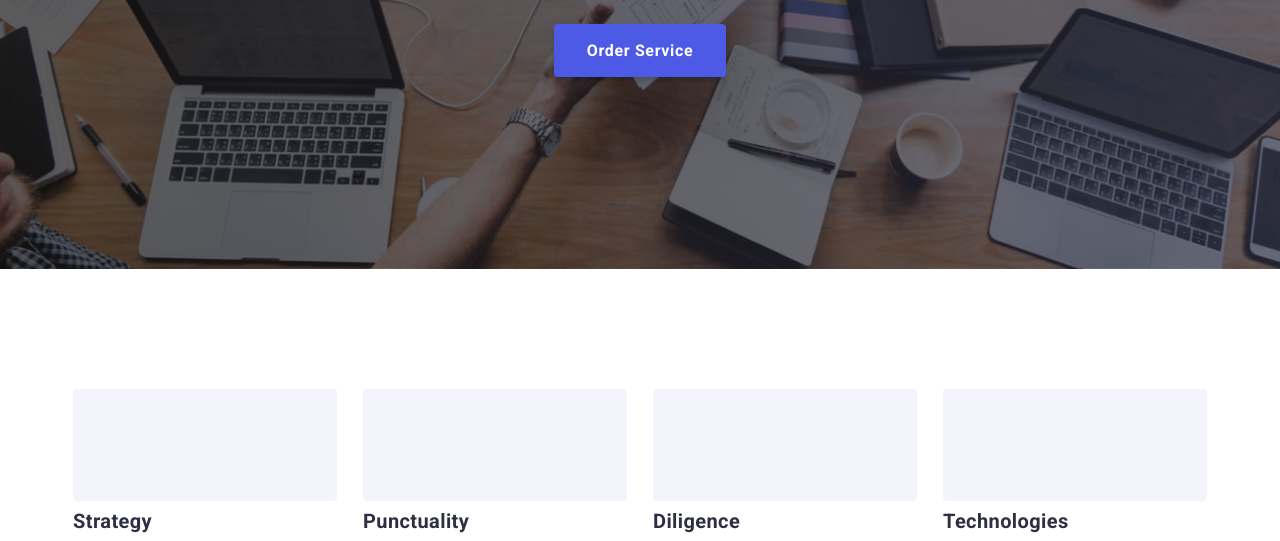
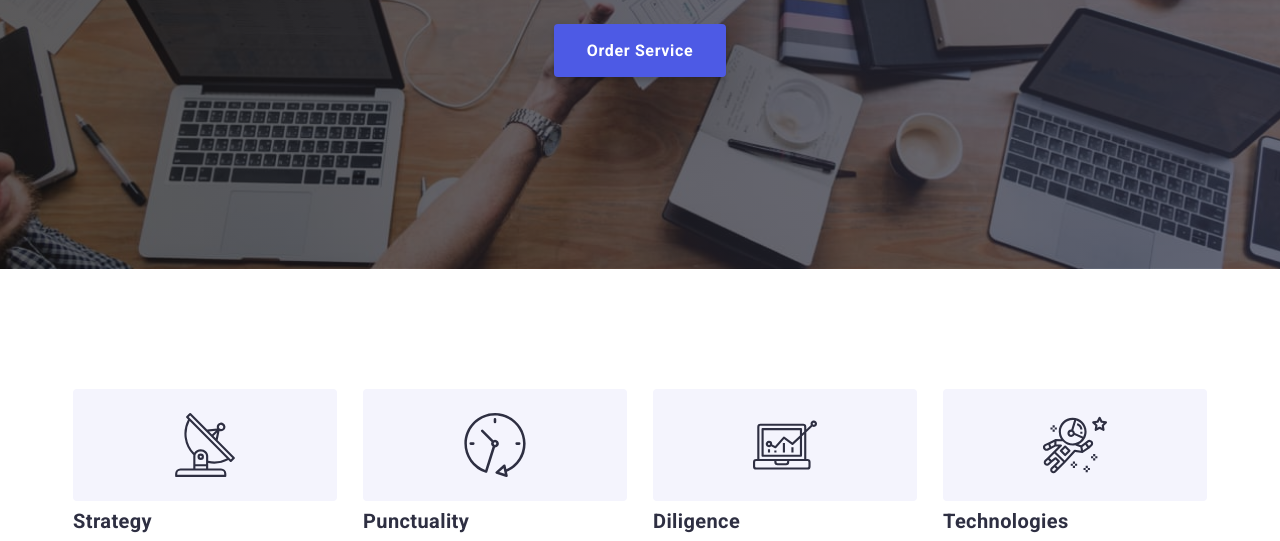
Before and after one commit to Oleksander-Kozlov/goit-markup-hw-04, a plain HTML site: page index.html in a window 1280 px wide. Shown: the part 411-952 px from the top of the page. Drawn offline with nearby package versions, Linux system fonts and the light colour scheme.

```diff
--- a/css/style.css
+++ b/css/style.css
@@ -304,12 +304,12 @@ body {
     width: 264px;
 }
 
-.features-list .item::before {
+/* .features-list .item::before {
     display: block;
     content: "";
 
     height: 112px;
-    /* outline: 1px solid tomato; */
+    outline: 1px solid tomato;
 
     background-size: contain;
     background-repeat: no-repeat;
@@ -333,6 +333,24 @@ body {
 
 .icon-technologies::before {
     background-image: url(../images/astronaut.svg);
+} */
+.icon-area {
+    margin-bottom: 8px;
+    padding: 24px 100px;
+    height: 112px;
+    background-size: contain;
+    background-repeat: no-repeat;
+    background-position: center;
+    background-color: var(--light);
+    border-radius: 4px;
+}
+
+.icon-svg {
+
+    width: 64px;
+    height: 64px;
+    fill: currentColor;
+
 }
 
 .features-list .title,
@@ -449,7 +467,7 @@ vertical-align: text-top;
     /* background-position: center; */
     /* background-size: 100%; */
     /* background-color: darkgreen; */
-    align-items: center;
+    /* align-items: center; */
 
 
 }
@@ -475,7 +493,7 @@ vertical-align: text-top;
     padding: 16px 32px;
     width: 168px;
     height: 88px;
-    /* flex-basis: content; */
+
     border: 1px solid var(--subtle-text);
     border-radius: 4px;
     box-sizing: border-box;
@@ -486,28 +504,26 @@ vertical-align: text-top;
     border-radius: 4px;
 }
 
-.customers-list .icon-link {
+.customers-list .link {
     display: block;
     width: 100%;
     height: 100%;
-    fill: var(--primery-brand);
+    color: var(--subtle-text);
+    /* fill: var(--primery-brand); */
+    cursor: pointer;
 }
 
 
 
-
 .icon-customers {
-    fill: var(--subtle-text);
+    display: block;
+    fill: currentColor;
     width: 100%;
     height: 100%;
 }
 
 .icon-customers:hover {
-    fill: currentColor;
-
-
-
-
+    fill: var(--primery-brand)
 }
 
 /* футер */
@@ -600,9 +616,9 @@ vertical-align: text-top;
 
 }
 
-.linkedin {
-    box-shadow: drop-shadow(0px 4px 4px rgba(0, 0, 0, 0.25)) drop-shadow(0px 4px 4px rgba(0, 0, 0, 0.25));
-}
+/* .linkedin {
+    drop-shadow: (0px 4px 4px rgba(0, 0, 0, 0.25)) drop-shadow(0px 4px 4px rgba(0, 0, 0, 0.25));
+} */
 
 /* .insta {
     background-image: url(../images/instagram-2.svg);
--- a/index.html
+++ b/index.html
@@ -72,7 +72,13 @@
           <h2 class="section-title visually-hidden">Soft skills</h2>
           <ul class="features-list list">
             <li class="item icon-strategy">
-              <div class="skills-card"><h3 class="title">Strategy</h3>
+              <div class="skills-card">
+                <div class="icon-area"><svg class="icon-svg">
+                  <use href="./images/icons.svg#icon-antenna">
+                  </use>
+                </svg></div>
+
+                <h3 class="title">Strategy</h3>
                 <p class="description">
                  Our goal is to identify the business problem to walk away with
                  the perfect and creative solution.
@@ -81,7 +87,11 @@
               </li>
 
             <li class="item icon-punctuality">
-              <div class="skills-card"> <h3 class="title">Punctuality</h3>
+              <div class="skills-card">
+                 <div class="icon-area"><svg class="icon-svg">
+                  <use href="./images/icons.svg#icon-clock">
+                  </use>
+                </svg></div><h3 class="title">Punctuality</h3>
               <p class="description">
                 Bring the key message to the brand's audience for the best price
                 within the shortest possible time.
@@ -90,7 +100,11 @@
             </li>
 
             <li class="item icon-diligence">
-              <div class="skills-card"> <h3 class="title">Diligence</h3>
+              <div class="skills-card">
+                 <div class="icon-area"><svg class="icon-svg">
+                  <use href="./images/icons.svg#icon-diagram-1">
+                  </use>
+                </svg></div> <h3 class="title">Diligence</h3>
               <p class="description">
                 Research and confirm brands that present the strongest digital
                 growth opportunities and minimize risk.
@@ -99,7 +113,11 @@
             </li>
 
             <li class="item icon-technologies">
-              <div class="skills-card"><h3 class="title">Technologies</h3>
+              <div class="skills-card">
+                 <div class="icon-area"><svg class="icon-svg">
+                  <use href="./images/icons.svg#icon-astronaut">
+                  </use>
+                </svg></div><h3 class="title">Technologies</h3>
               <p class="description">
                 Design practice focused on digital experiences. We bring forth a
                 deep passion for problem-solving.</div>
```
